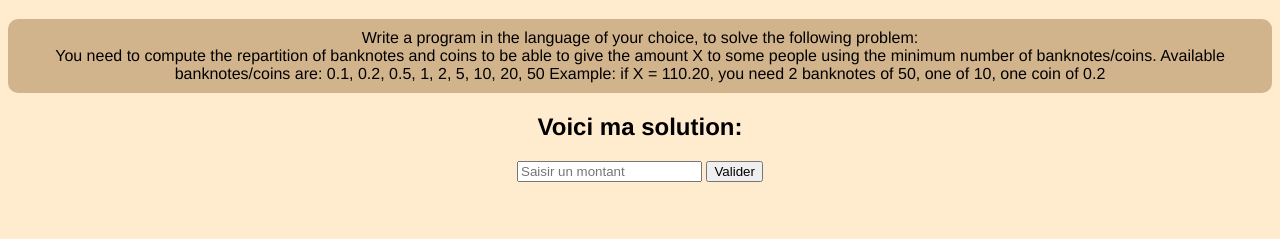
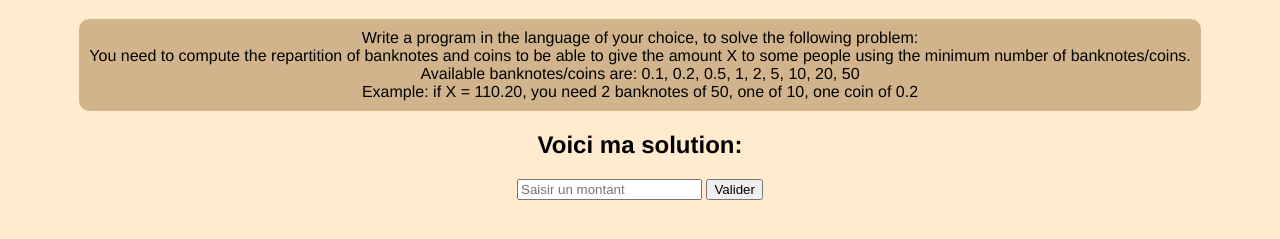
Before and after one commit to indahj/Test_JULIANI, a plain HTML site: page index.html in a window 1280 px wide. Shown: the part 69-308 px from the top of the page. Drawn offline with Linux system fonts and the light colour scheme.

Commit message:
Update index.html

```diff
--- a/index.html
+++ b/index.html
@@ -12,8 +12,8 @@
     <h1>Répartiteur de devises</h1>
     <div id="probleme">
         Write a program in the language of your choice, to solve the following problem:<br>
-        You need to compute the repartition of banknotes and coins to be able to give the amount X to some people using the minimum number of banknotes/coins.
-        Available banknotes/coins are: 0.1, 0.2, 0.5, 1, 2, 5, 10, 20, 50
+        You need to compute the repartition of banknotes and coins to be able to give the amount X to some people using the minimum number of banknotes/coins.<br>
+        Available banknotes/coins are: 0.1, 0.2, 0.5, 1, 2, 5, 10, 20, 50<br>
         Example: if X = 110.20, you need 2 banknotes of 50, one of 10, one coin of 0.2
     </div>
 
@@ -25,11 +25,10 @@
     </form>
     <br>
 
-    <div id="solution">
-        <div id="resultat"></div>
-    </div>
+    <div id="resultat"></div>
 
    <script src="test_final.js"></script>
+
 </body>
 
 </html>
```
